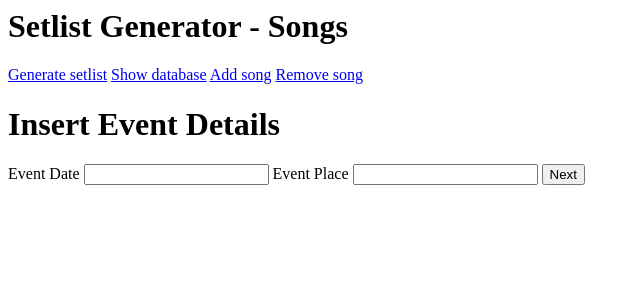
After one commit to lukaszgibas96/setlist-generator, a Flask app: page /generate_setlist/get_event_details in a window 1280 px wide. The commit adds this page. Shown: the top 300 px of the page, without its empty margins (0-640 px from the left). Run offline with Flask 3, Linux system fonts and the light colour scheme; parts of the project's set-up code (start-up, migrations or seed data) failed here and were passed over.

Commit message:
Add first step of setlist generation: event date/place form saved to session

```diff
--- a/app.py
+++ b/app.py
@@ -1,4 +1,4 @@
-from flask import Flask , render_template , request, redirect, flash
+from flask import Flask , render_template , request, redirect, flash, session
 from flask import jsonify
 from main import load_songs_from_csv, save_songs_to_CSV, check_song_number_format, check_polish_character, check_duration_format, song_number_exists, overwrite_song_title_and_duration
 
@@ -92,7 +92,23 @@ def confirm_remove_song(number):
         flash(f'Song "{number} - {song["title"]}" successfully REMOVED from database!')
         return redirect("/songs")
 
+@app.route("/generate_setlist/get_event_details", methods =["GET", "POST"])
+def get_event_details():
+    if request.method == "POST":
+        event_date = request.form["event_date"]
+        event_place = request.form["event_place"]
+        session["date"] = event_date
+        session["place"] = event_place
+        return redirect("/generate_setlist/songs")
+    elif request.method == "GET":
+        return render_template("get_event_details.html")
 
+@app.route("/generate_setlist/songs", methods= ["GET", "POST"])
+def create_setlist():
+    if request.method == "POST":
+        ...
+    elif request.method == "GET":
+        return render_template("create_setlist.html")
 
 # ----------------- auxiliary functions -----------------
 
--- a/templates/base.html
+++ b/templates/base.html
@@ -5,7 +5,7 @@
 
 {% endfor %}
 
-<a href="/generate_setlist">Generate setlist</a>
+<a href="/generate_setlist/get_event_details">Generate setlist</a>
 <a href="/songs">Show database</a>
 <a href="/add_song">Add song</a>
 <a href="/remove">Remove song</a>
--- /dev/null
+++ b/templates/get_event_details.html
@@ -0,0 +1,18 @@
+{% extends "base.html" %}
+
+{% block content %}
+
+<h1> Insert Event Details </h1>
+
+    {% if error %}
+        <p style="color:red">{{error}}</p>
+    {%endif%}
+
+    <form method="POST" action="/generate_setlist/get_event_details">
+        <label> Event Date <input type="text" name="event_date" value= "{{event_date}}"> </label>
+        <label> Event Place <input type="text" name="event_place" value="{{event_place}}"> </label>
+        <button type="submit"> Next</button>
+
+    </form>
+
+{% endblock %}
```
Also changed, not shown: templates/create_setlist.html (added, +14 -0 lines).
